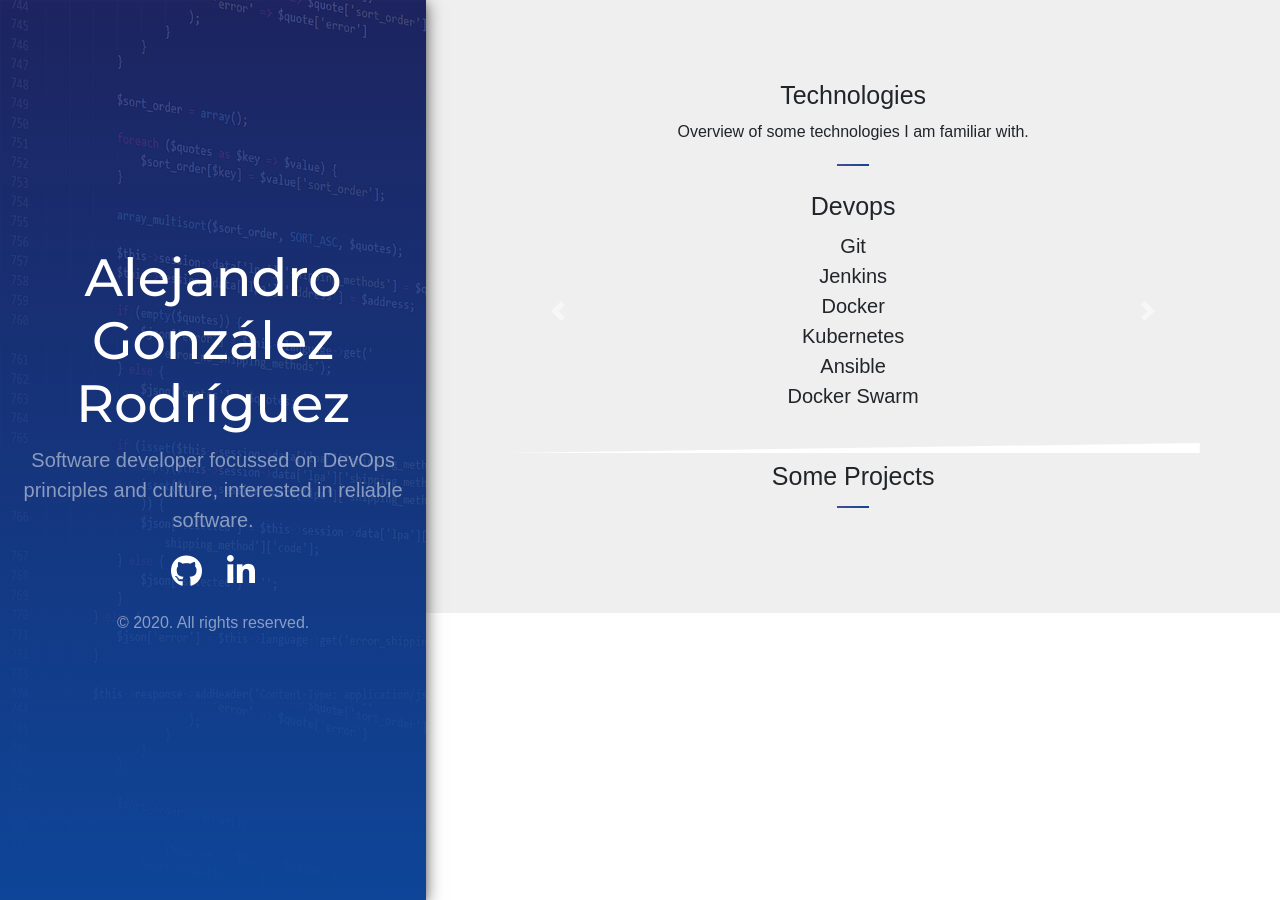
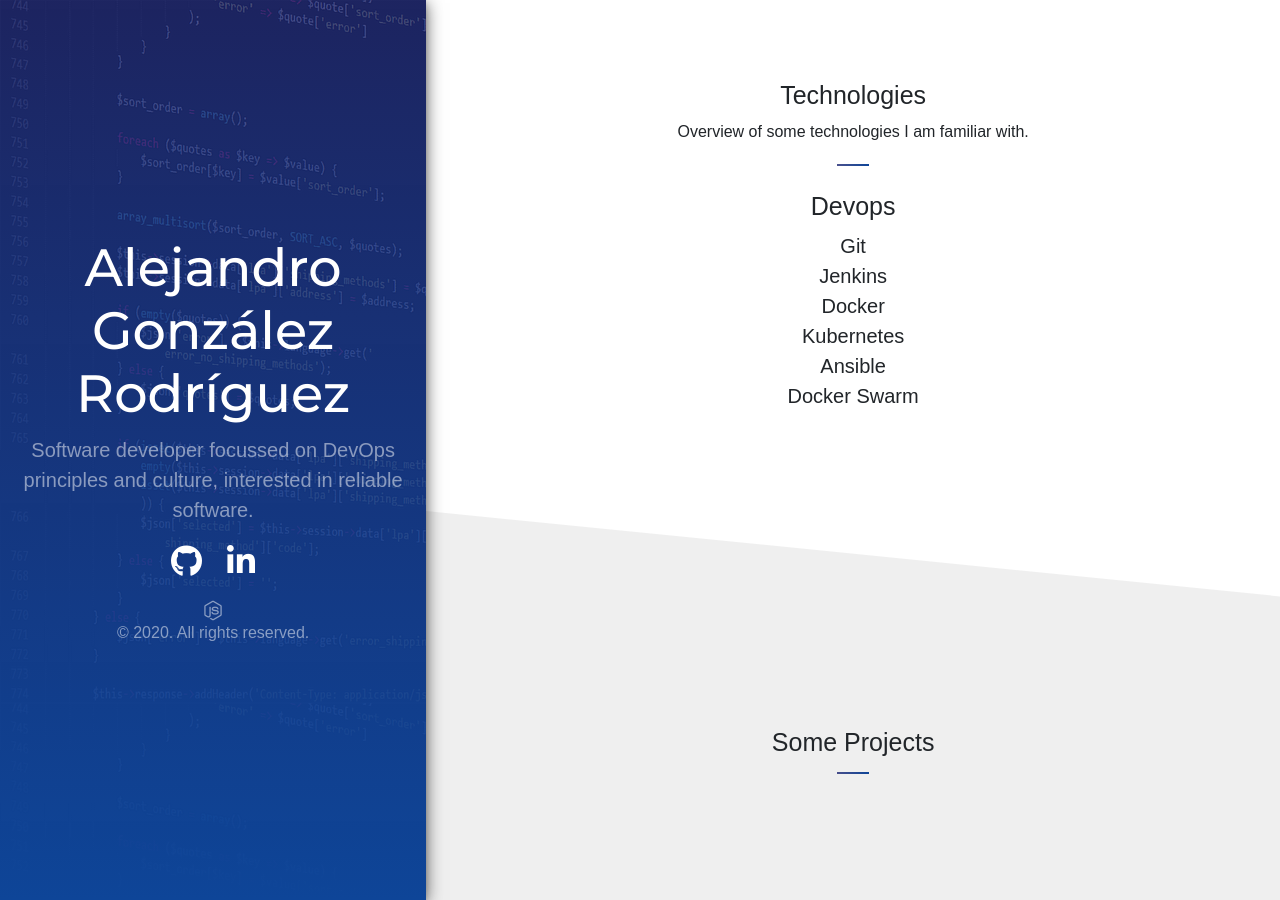
Before and after one commit to AlejandroGonzalR/alejandrogonzalr.github.io, a Jekyll site: the page built from index.html, in a window 1280 px wide. Built offline with Jekyll 4.4.1, drawn with Linux system fonts in a browser that asks for light colours; nearby versions of some CDN libraries.

Commit message:
Svg dividers & Sass improves

```diff
--- a/_includes/sidebar.html
+++ b/_includes/sidebar.html
@@ -22,6 +22,8 @@
       {%- endif -%}
     </ul>
 
+    <i class="fab fa-node-js"></i>
+
     <p>&copy; {{ site.time | date: '%Y' }}. All rights reserved.</p>
   </section>
 </section>
--- a/_sass/layout.scss
+++ b/_sass/_base.scss
@@ -7,9 +7,9 @@
 }
 
 body {
-  color: #515151;
-  background-color: #fff;
-  font-family: 'Source Sans Pro', sans-serif !important;
+  color: $primary-color;
+  background-color: $primary-background !important;
+  font-family: $main-font !important;
   font-size: 16px;
   line-height: 1.5;
   -webkit-text-size-adjust: 100%;
@@ -25,21 +25,14 @@ hr.separator {
   width: 1.625rem;
   height: 2px;
   margin: 15px auto 25px;
-  background-image: linear-gradient(90deg, rgba(29, 38, 113, 0.8), #0e4598);
-}
-
-svg {
-  bottom: 0;
-  width: 100%;
-  height: 10px; // 10vw;
-  /* set height to pixels if you want angle to change with screen width */
+  background-image: linear-gradient(90deg, $complementary-blue, $main-blue);
 }
 
 #aside {
   text-align: center;
   padding: 2rem 1rem;
-  color: rgba($color: #fff, $alpha: 0.5);
-  background: linear-gradient(rgba(29, 38, 113, 0.8), #0e4598), url("/assets/images/sidebar-background.png");
+  color: $primary-light-color;
+  background: linear-gradient($complementary-blue, $main-blue), url("/assets/images/sidebar-background.png");
   box-shadow: 0 3px 6px rgba(0,0,0,0.16), 0 3px 16px rgba(0,0,0,0.63);
 
   a {
@@ -56,7 +49,7 @@ svg {
     .sidebar-about h1 {
       color: #fff;
       margin-top: 0;
-      font-family: 'Montserrat', sans-serif;
+      font-family: $secondary-font;
       font-size: 2.625rem;
     }
 
@@ -80,9 +73,22 @@ svg {
   font-weight: 300;
 }
 
-.content {
-  background-color: #efefef;
+%content {
   padding: 4rem 2rem;
+}
+
+svg {
+  width: 100%;
+  height: 10vw;
+}
+
+#techs-area {
+  @extend %content;
+  background-color: #fff;
+}
+
+#projects-area {
+  @extend %content;
 }
 
 @media screen and (min-width: 38em) {
@@ -105,9 +111,13 @@ svg {
     text-align: left;
   }
 
-  .content {
+  %content {
     margin-left: 33.3%;
     padding: 4rem;
+  }
+
+  svg {
+    margin-left: 33.3%;
   }
 }
 
--- /dev/null
+++ b/_sass/_variables.scss
@@ -0,0 +1,9 @@
+$main-font:           'Source Sans Pro', sans-serif;
+$secondary-font:      'Montserrat', sans-serif;
+
+$primary-color:      #515151;
+$primary-light-color: rgba($color: #fff, $alpha: 0.5);
+
+$primary-background: #efefef;
+$main-blue:          #0e4598;
+$complementary-blue:rgba(29, 38, 113, 0.8);
--- a/_sass/cards.scss
+++ b/_sass/cards.scss
@@ -12,7 +12,7 @@
             justify-content: center;
 
             .card-title {
-                font-family: 'Montserrat', sans-serif;
+                font-family: $secondary-font;
             }
 
             .card-subtitle {
@@ -23,14 +23,13 @@
 
             p {
                 color: rgba($color: #000000, $alpha: 0.75);
-                // font-size: 16px;
                 margin-top: 0.625rem;
             }
 
             a {
-                font-family: 'Montserrat', sans-serif;
+                font-family: $secondary-font;
                 font-size: 14px;
-                color: #0e4598;
+                color: $main-blue;
             }
         }
     }
--- a/css/main.scss
+++ b/css/main.scss
@@ -2,5 +2,6 @@
 ---
 
 // Imports
-@import"layout";
+@import"_variables";
+@import"_base";
 @import"cards";
--- a/index.html
+++ b/index.html
@@ -33,11 +33,11 @@ title: Home
                 <span class="sr-only">Next</span>
             </a>
         </div>
+    </section>
 
-        <svg xmlns="http://www.w3.org/2000/svg" viewBox="0 0 100 100" preserveAspectRatio="none">
-            <polygon fill="white" points="0,100 100,0 100,100"/>
-        </svg>
-    </section>
+    <svg xmlns="http://www.w3.org/2000/svg" viewBox="0 0 100 100" preserveAspectRatio="none">
+        <polygon fill="white" points="100,0 100,100 0,0"/>
+    </svg>
 
     <section id="projects-area">
         <h5>Some Projects</h5>
```
